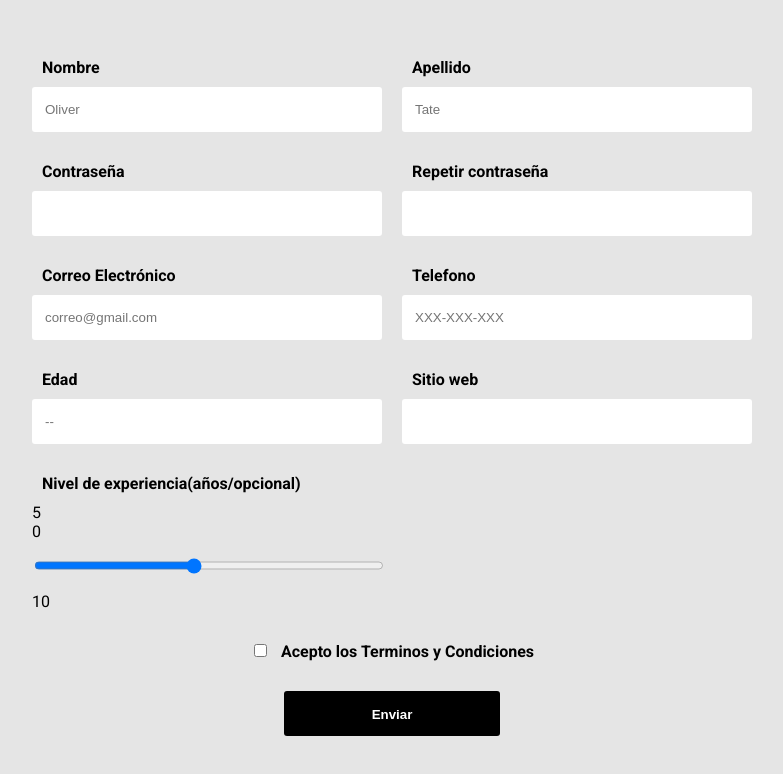
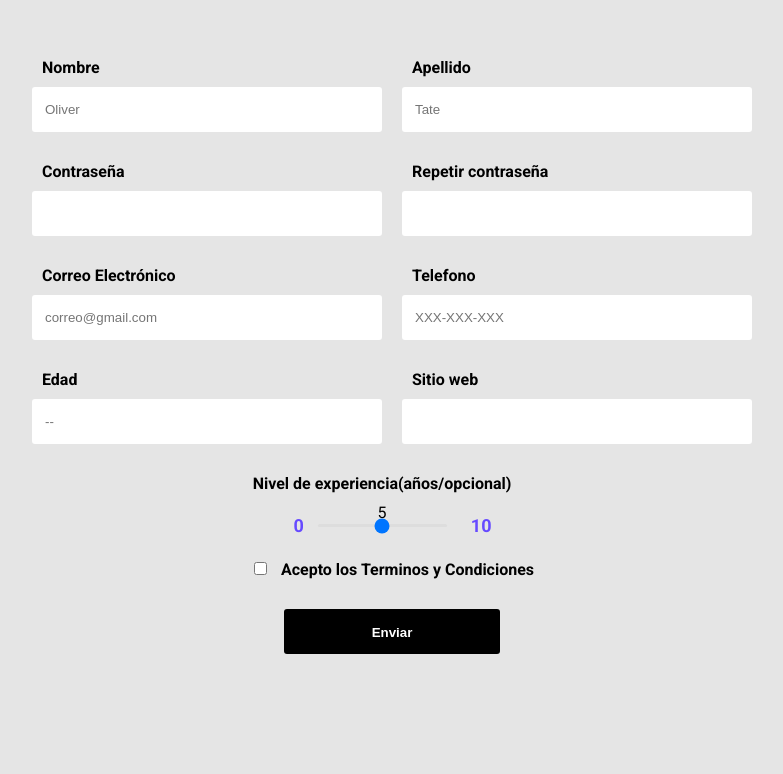
Before and after one commit to franztoledo/FORM-JS, a website: page index.html in a window 1280 px wide. Shown: the whole page, without its empty margins (248-1031 px from the left). Drawn offline with Linux system fonts and the light colour scheme.

Commit message:
range styles

```diff
--- a/index.html
+++ b/index.html
@@ -90,9 +90,9 @@
         <div class="sliderValue">
           <span>5</span>
         </div>
-        <div class="formulario__grupo-input">
+        <div class="formulario__grupo-input field">
           <div class="value left">0</div>
-          <input type="range" class="formulario__input" name="level" id="level" min="0" max="10" value="5" steps="1">
+          <input type="range" class="formulario__input-range" name="level" id="level" min="0" max="10" value="5" steps="">
           <div class="value right">10</div>
         </div>
         <p class="formulario__input-error">La URL es valida</p>
--- a/styles.css
+++ b/styles.css
@@ -73,6 +73,7 @@
 }
 .formulario__grupo-terminos,
 .formulario__mensaje,
+.formulario__range,
 .formulario__grupo-btn-enviar {
 	grid-column: span 2;
 }
@@ -127,6 +128,47 @@
 .formulario__mensaje-exito-activo {
 	display: block;
 }
+/* RANGO DE NIVEL DE EXPERIENCIA */
+.formulario__range{
+	text-align: center;
+	display: flex;
+	flex-direction: column;
+	align-items: center;
+  border-radius: 10px;
+  padding: 0 65px 0 45px;
+}
+.sliderValue{
+  position: relative;
+  width: 100%;
+}
+.field{
+  display: flex;
+  align-items: center;
+  justify-content: center;
+  height: 100%;
+  position: relative;
+}
+.formulario__range input{
+  -webkit-appearance: none;
+  width: 100%;
+  height: 3px;
+  background: #ddd;
+  border-radius: 5px;
+  outline: none;
+  border: none;
+}
+.field .value{
+  position: absolute;
+  font-size: 18px;
+  color: #664AFF;
+  font-weight: 600;
+}
+.field .value.left{
+  left: -22px;
+}
+.field .value.right{
+  right: -43px;
+}
 /* ----- -----  Estilos para Validacion ----- ----- */
 .formulario__grupo-correcto .formulario__validacion-estado {
 	color: #1ed12d;
@@ -146,13 +188,14 @@
 	border: 3px solid #bb2929;
 }
 /* ----- -----  Mediaqueries ----- ----- */
-@media (max-width: 768px) {
+@media (max-width: 760px) {
 	.formulario {
 		grid-template-columns: 1fr;
 	}
 
 	.formulario__grupo-terminos,
 	.formulario__mensaje,
+	.formulario__range,
 	.formulario__grupo-btn-enviar {
 		grid-column: 1;
 	}
```
